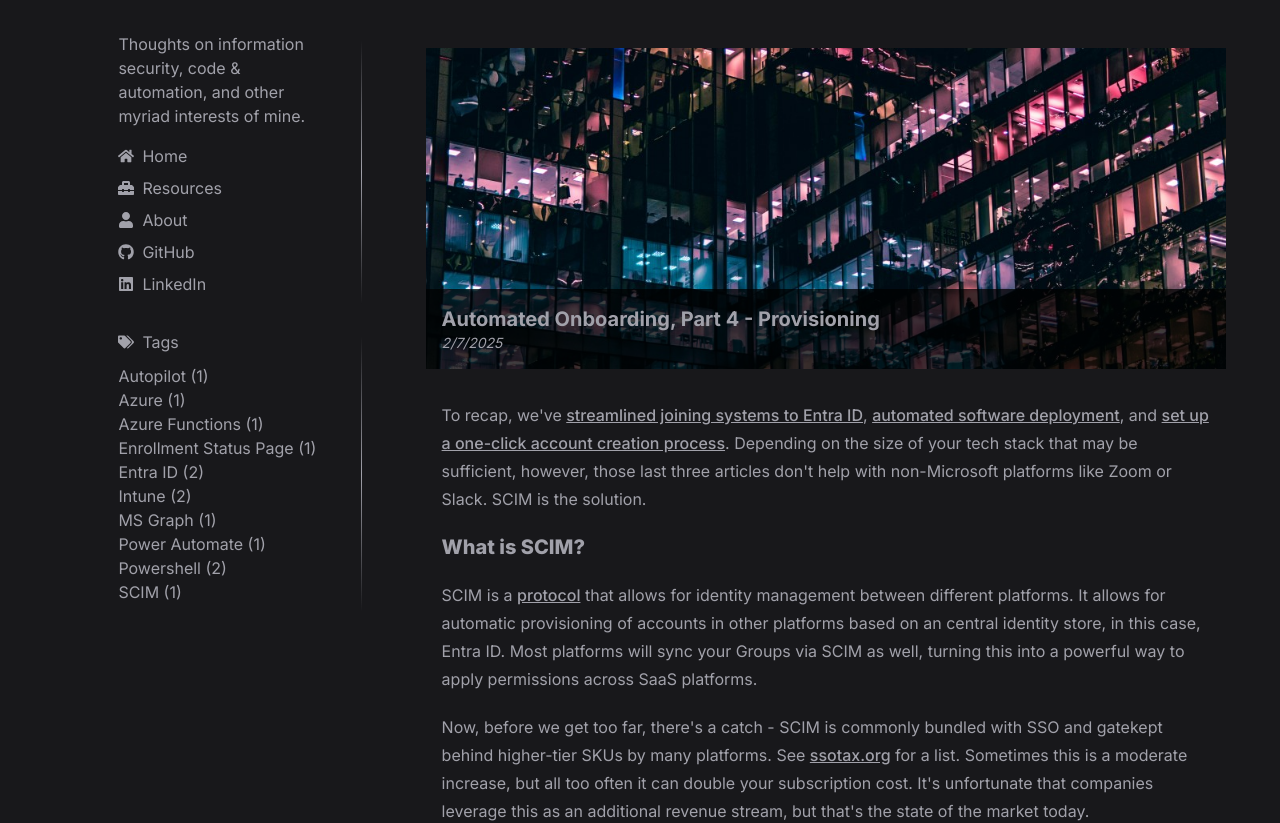
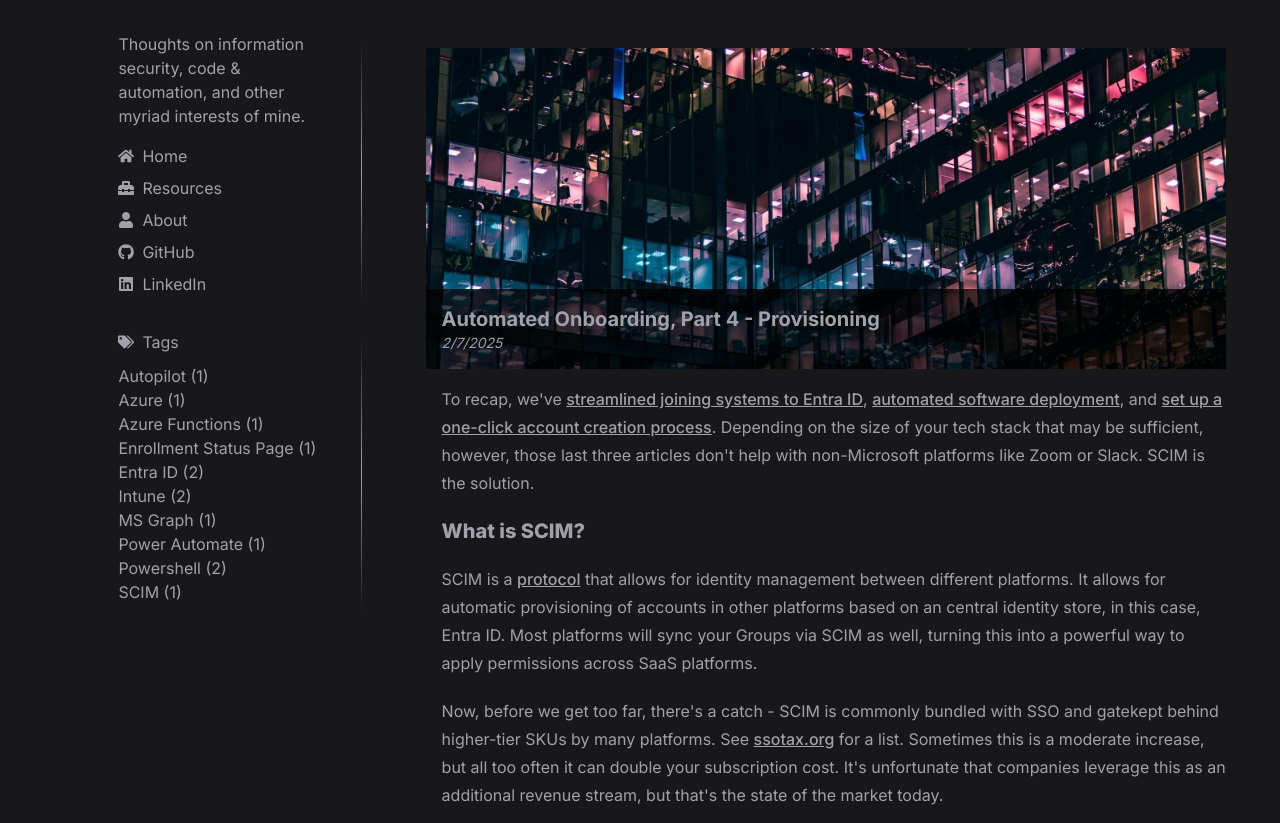
Before and after one commit to mattcbarrett/mattcbarrett.github.io, a Next.js app: page /posts/automated-onboarding-part-4 in a window 1280 px wide. Shown: the top 823 px of the page. Built offline with nearby package versions, Linux system fonts and the light colour scheme.

Commit message:
more padding fixes

```diff
--- a/app/components/BlogPost.tsx
+++ b/app/components/BlogPost.tsx
@@ -20,7 +20,7 @@ const BlogPost = (props: Props) => {
             </div>
           </div>
         </div>
-      <div className="md:p-4 pl-2 mt-4">
+      <div className="md:pl-4 pl-2 mt-4">
         <Markdown
           className="prose prose-zinc400 max-w-full"
           components={
```
